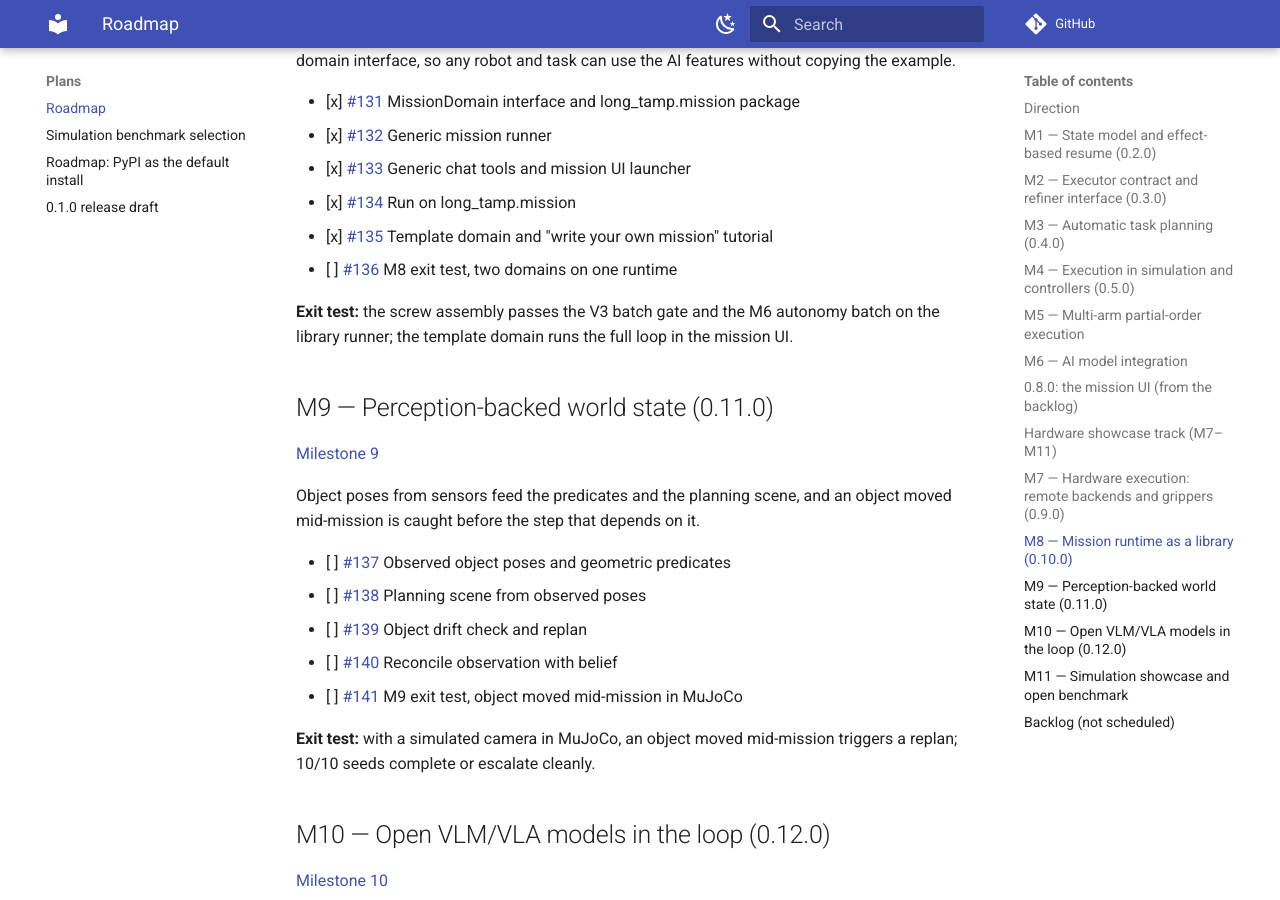
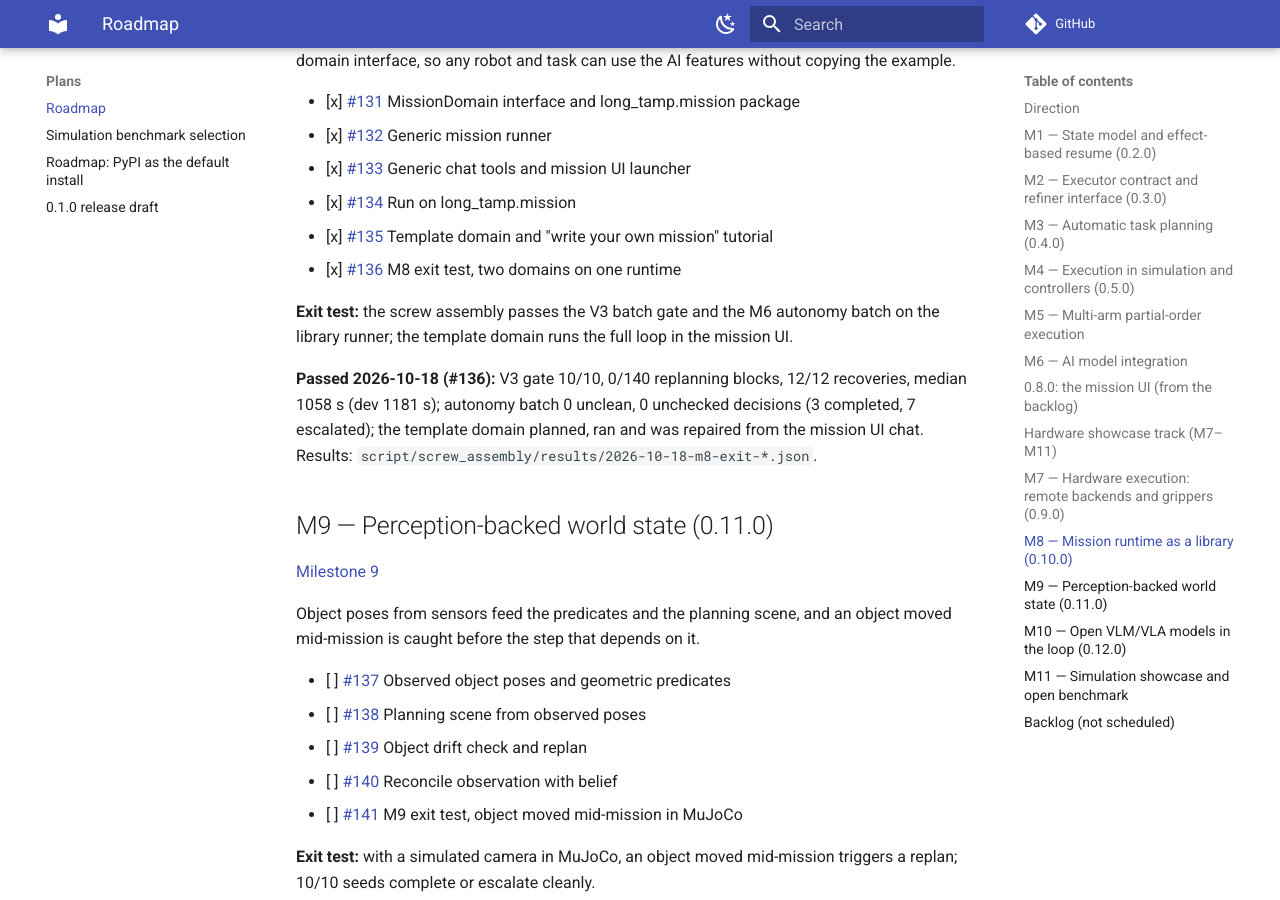
Before and after one commit to thanhndv212/long-tamp, an MkDocs documentation site: the page built from docs/plans/roadmap.md, in a window 1280 px wide and 900 px high, scrolled down 5395 px. Built offline with MkDocs 1.6.1 and Material for MkDocs 9.7.7, drawn with Linux system fonts in a browser that asks for light colours; comment, search, counter and statistics services are not loaded.

Commit message:
test: M8 exit test, two domains on one runtime (#136)
Screw assembly on long_tamp.mission: V3 gate 10/10 (0/140 replanning
blocks, 12/12 recoveries, median 1058 s vs 1181 s on dev) and the M6
autonomy batch (0 unclean, 0 unchecked; 3 completed, 7 escalated). The
template domain planned, ran and was repaired from the mission UI chat.
Roadmap: #136 ticked, M8 exit test passed.

```diff
--- a/docs/plans/roadmap.md
+++ b/docs/plans/roadmap.md
@@ -257,9 +257,11 @@ The mission runtime that uses every layer (task planner, refiner, executor, repa
 - [x] [#133](https://github.com/thanhndv212/long-tamp/issues/133) Generic chat tools and mission UI launcher
 - [x] [#134](https://github.com/thanhndv212/long-tamp/issues/134) Run on long_tamp.mission
 - [x] [#135](https://github.com/thanhndv212/long-tamp/issues/135) Template domain and "write your own mission" tutorial
-- [ ] [#136](https://github.com/thanhndv212/long-tamp/issues/136) M8 exit test, two domains on one runtime
+- [x] [#136](https://github.com/thanhndv212/long-tamp/issues/136) M8 exit test, two domains on one runtime
 
 **Exit test:** the screw assembly passes the V3 batch gate and the M6 autonomy batch on the library runner; the template domain runs the full loop in the mission UI.
+
+**Passed 2026-10-18 (#136):** V3 gate 10/10, 0/140 replanning blocks, 12/12 recoveries, median 1058 s (dev 1181 s); autonomy batch 0 unclean, 0 unchecked decisions (3 completed, 7 escalated); the template domain planned, ran and was repaired from the mission UI chat. Results: `script/screw_assembly/results/2026-10-18-m8-exit-*.json`.
 
 ## M9 — Perception-backed world state (0.11.0)
 
```
Also changed, not shown: CHANGELOG.md (+4 -0 lines), 3 other files.
